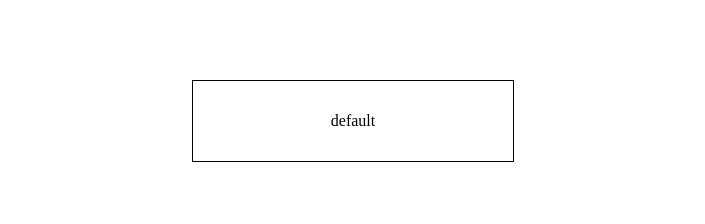
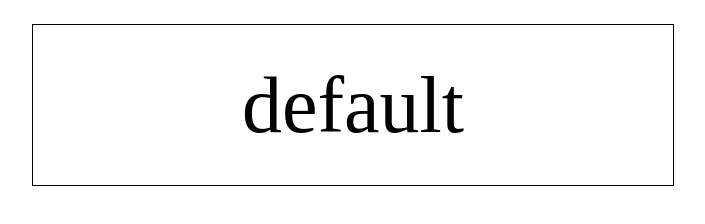
Before and after one commit to U2FUSB/odin-todo-list, a website built with webpack: page src/template.html in a window 1280 px wide. Shown: the whole page, without its empty margins (287-992 px from the left). Built offline with nearby package versions, Linux system fonts and the light colour scheme.

Commit message:
style: Add Project selection page

```diff
--- a/src/style.css
+++ b/src/style.css
@@ -5,19 +5,22 @@ body,
     height: 100%;
 }
 [data-page-element="projects"] {
-    margin: 5rem;
+    /* margin: 5rem; */
     height: auto;
     display: flex;
     flex-direction: column;
     align-items: center;
     justify-items: center;
-    gap: 1rem;
+    gap: 1vh;
 }
 [data-project-card] {
-    width: 20rem;
-    height: 5rem;
+    width: 50vw;
+    height: 20vh;
+    font-size: 5rem;
     display: flex;
     align-items: center;
     justify-content: center;
     border: 1px black solid;
+    margin-bottom: 1rem;
+    margin-top: 1rem;
 }
```
Also changed, not shown: src/testCases.js (+4 -4 lines).
